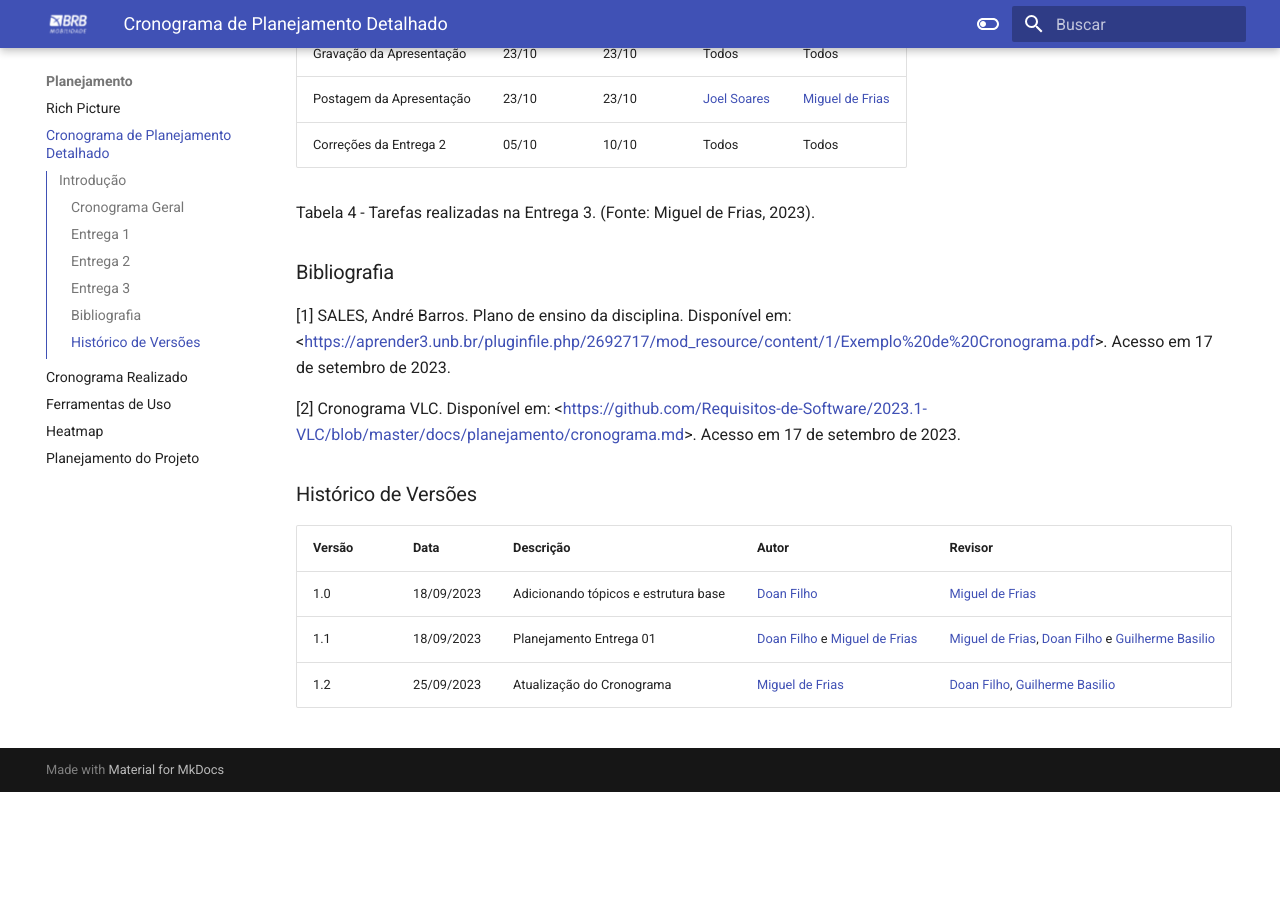
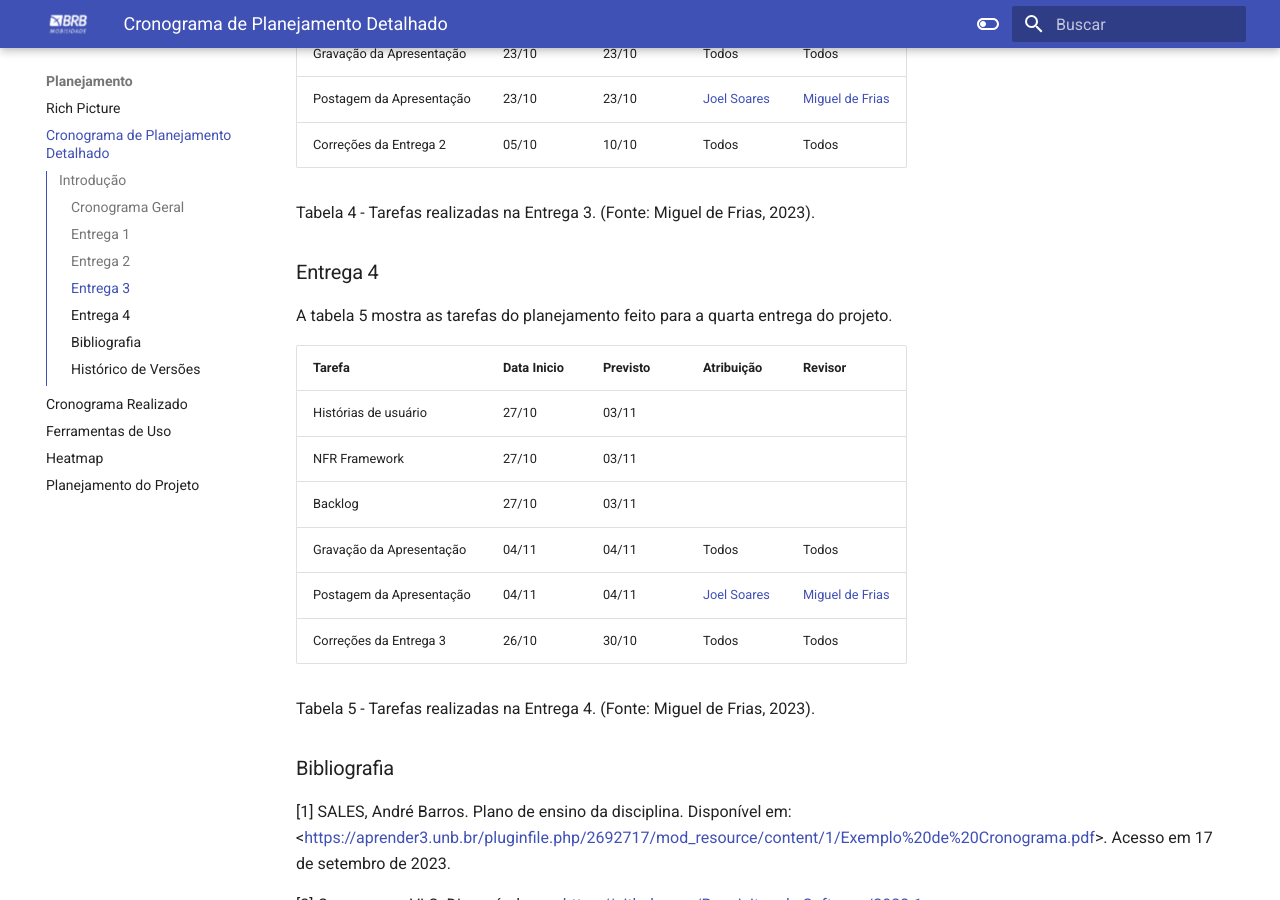
Before and after one commit to Requisitos-de-Software/2023.2-BRBMobilidade, an MkDocs documentation site: the page built from docs/Planejamento/cronograma.md, in a window 1280 px wide and 900 px high, scrolled down 2763 px. Built offline with MkDocs 1.6.1 and Material for MkDocs 9.7.7, drawn with Linux system fonts in a browser that asks for light colours; before the commit the page ends 3555 px from its top, so only the background shows below that.

Commit message:
#36 docs: Adicionando Entrega 4

```diff
--- a/docs/Planejamento/cronograma.md
+++ b/docs/Planejamento/cronograma.md
@@ -74,6 +74,19 @@
 | Correções da Entrega 2 | 05/10 | 10/10 | Todos | Todos |
 <div><p>Tabela 4 - Tarefas realizadas na Entrega 3. (Fonte: Miguel de Frias, 2023).</p></div>
 
+### Entrega 4
+A tabela 5 mostra as tarefas do planejamento feito para a quarta entrega do projeto.
+
+| Tarefa       | Data Inicio |   Previsto        | Atribuição |Revisor|
+|--------------|-----------------|-------------------|-------|-----|
+| Histórias de usuário  | 27/10 | 03/11 |  |  |
+| NFR Framework | 27/10 | 03/11  |  |  |
+| Backlog | 27/10 | 03/11 |  |  |
+| Gravação da Apresentação | 04/11 | 04/11 | Todos | Todos |
+| Postagem da Apresentação| 04/11 | 04/11 | [Joel Soares](https://github.com/JoelSRangel) | [Miguel de Frias](https://github.com/migueldefrias) |
+| Correções da Entrega 3 | 26/10 | 30/10 | Todos | Todos |
+<div><p>Tabela 5 - Tarefas realizadas na Entrega 4. (Fonte: Miguel de Frias, 2023).</p></div>
+
 
 ### Bibliografia
 
```
